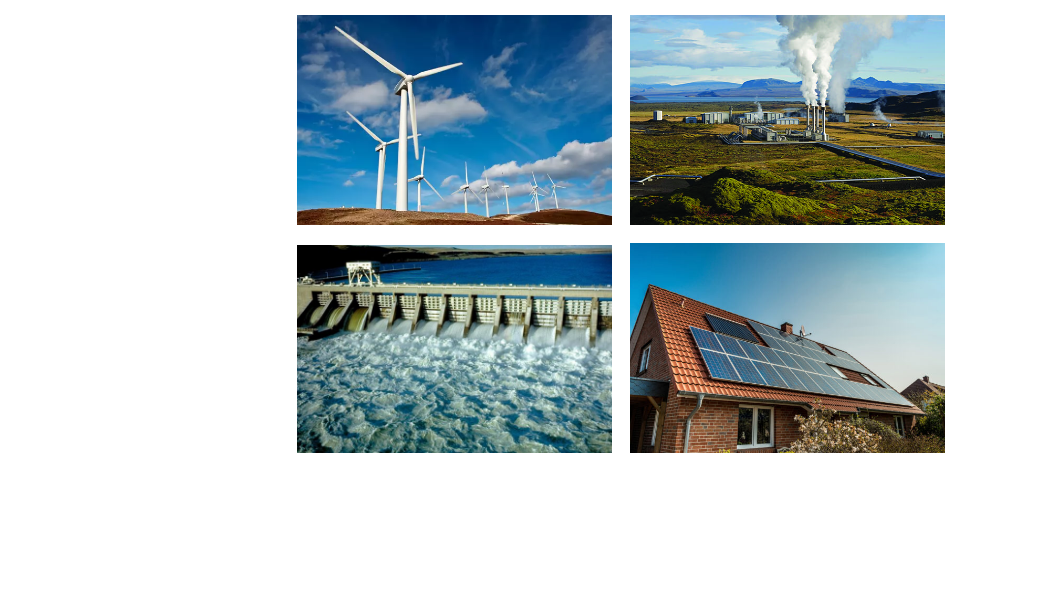
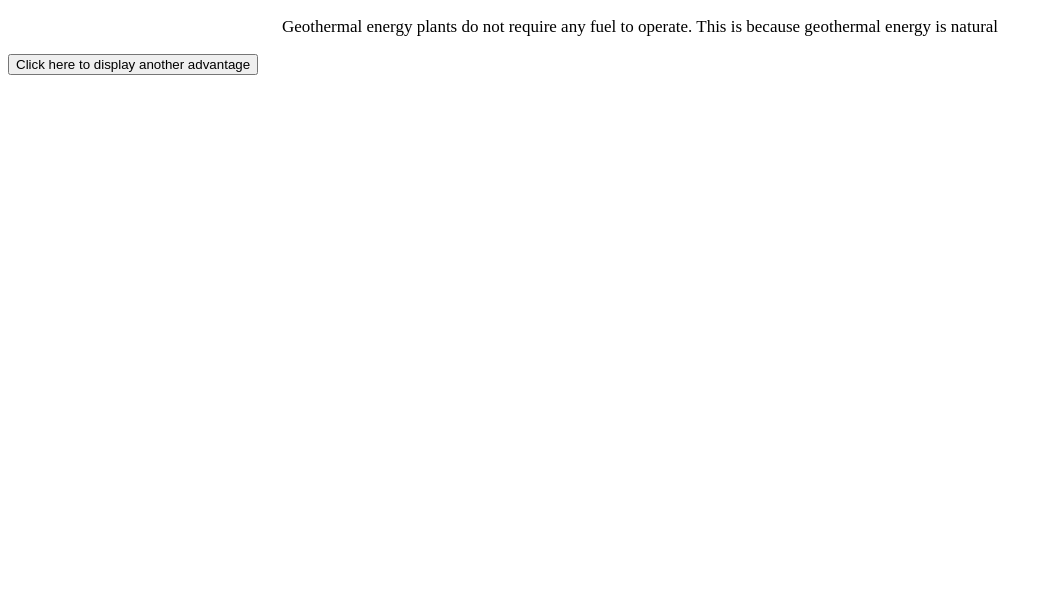
Before and after one commit to AaronByr/WebDevCA, a plain HTML site: page index.html in a window 1280 px wide. Shown: the whole page, without its empty margins (0-1052 px from the left). Drawn offline with Linux system fonts and the light colour scheme.

Commit message:
DOM Manipulation: Click a button to change the displayed text

```diff
--- a/index.html
+++ b/index.html
@@ -1,15 +1,17 @@
 <!DOCTYPE html>
 <html lang="en">
 	<head>
-		<title>Working Image Grid </title>
+		<title>Dom Manip 2: Click a button to change text displayed</title>
 		<link href="style.css" rel="stylesheet">
+		<script type="text/JavaScript">
+		function changeText(){
+				text="Geothermal energy creates very little to no noise pollution";//This is the new text that will be displayed//
+				document.getElementById("textToChange").innerHTML= text;//The line with textToChange set as the id will have it's contents replaces with the above text
+				}
+		</script>
 	</head>
 	<body>
-		<div class="abImageGrid"><!--All images within this div link to the abImageGrid class in the CSS. This class was made by me and puts the images into a 2x2 grid--!>
-			<img src="abwind1.jpg" alt="Wind Turbine">
-			<img src="abgeothermal1.jpg" alt="Geothermal energy">
-			<img src="abhydro1.jpg" alt="Hydropower">
-			<img src="absolar1.jpg" alt="Solar panels">
-		</div>
+		<p id="textToChange" class="turbineText">Geothermal energy plants do not require any fuel to operate. This is because geothermal energy is natural</p>
+		<button class="abButton" onclick="changeText()">Click here to display another advantage</button><!--When the button is clicked, it will activate the changeText JS function which will change the advantage that is displayed on the page--!>
 	</body>
 </html>
--- a/style.css
+++ b/style.css
@@ -1,10 +1,4 @@
-.abImageGrid{
-	width:700px;/*Sets the maximum width of the container that the images will go in*/
-	height:600px;/*Sets the maximum height of the container that the images will go in*/
-	margin:auto;/*Centers the image container*/
+.turbineText{
+	text-align:center;
+	font-size:17px;
 }
-
-.abImageGrid img{
-	width:45%;/*An image will take up 45% of the width in the image container. This allows for 2 images to be placed side by side*/
-	margin:1%;/*Adds a small space around each image/*
-}
```
Also changed, not shown: abgeothermal1.jpg (deleted), abhydro1.jpg (deleted), absolar1.jpg (deleted), abwind1.jpg (deleted).
